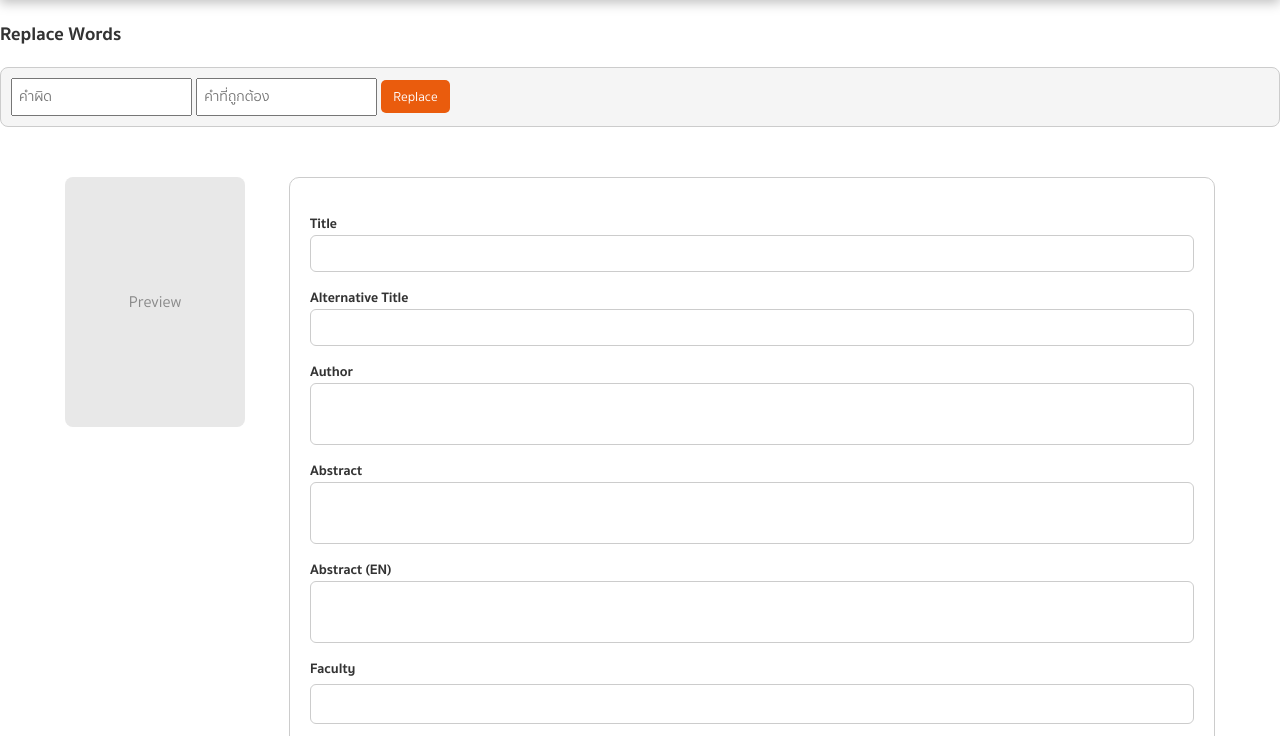
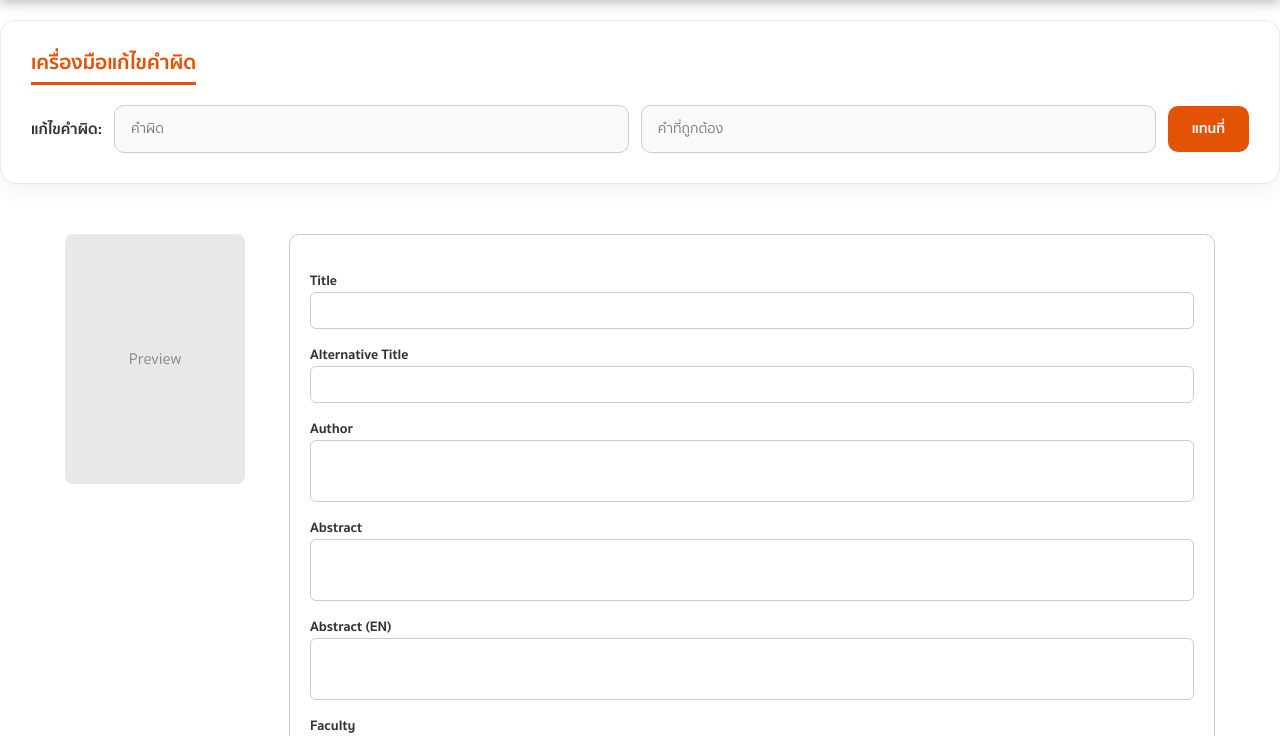
Before and after one commit to icephanthakarn/project_songkan, a Flask app: template templates/upload.html in a window 1280 px wide. Shown: the part 56-792 px from the top of the page. Run offline with Flask 3, Linux system fonts and the light colour scheme; the template is opened without the code that fills it, so the values that code supplies are empty; some libraries are stand-ins or nearby versions.

Commit message:
เกือบเสร็จ

```diff
--- a/app.py
+++ b/app.py
@@ -561,17 +561,20 @@ def edit_project(project_id):
         project.title_en = request.form['alt_title']
         project.author = request.form['author']
         project.abstract_th = request.form['abstract']
+        project.abstract_en = request.form['abstract_en']
         project.faculty = request.form['faculty']
         project.department = request.form['department']
         project.academic_year = request.form['academic_year']
         project.advisor = request.form['advisor']
         project.updated_by = session['user']['student_id']
-
-
         db.session.commit()
         return redirect(url_for('profile'))
 
-    return render_template('edit_project.html', project=project)
+    # ✅ สร้าง keywords_text จาก keywords_rel
+    keywords_text = ', '.join([kw.keyword_text for kw in project.keywords_rel])
+
+    return render_template('edit_project.html', project=project, keywords_text=keywords_text)
+
 
 def is_admin():
     user_session = session.get('user')
--- a/templates/upload.html
+++ b/templates/upload.html
@@ -145,6 +145,73 @@
     }
   }
 
+  .replace-tool {
+  background: #ffffff;
+  padding: 30px;
+  border-radius: 16px;
+  margin: 20px auto;
+  border: 1px solid #eaeaea;
+  box-shadow: 0 6px 20px rgba(0, 0, 0, 0.05);
+  max-width: 1728px;
+}
+
+.replace-title {
+  color: #E35205;
+  font-weight: bold;
+  font-size: 20px;
+  margin-top: -10px;
+  margin-bottom: 10px;
+  border-bottom: 3px solid #E35205;
+  display: inline-block;
+  padding-bottom: 4px;
+}
+
+.replace-fields {
+  display: flex;
+  flex-wrap: wrap;
+  gap: 12px;
+  align-items: center;
+  margin-top: 10px;
+}
+
+.replace-fields label {
+  font-weight: bold;
+  font-size: 15px;
+}
+
+.replace-fields input {
+  padding: 12px 16px;
+  font-size: 14px;
+  border-radius: 10px;
+  border: 1px solid #ccc;
+  flex: 1;
+  min-width: 180px;
+  background-color: #f9f9f9;
+  transition: 0.2s;
+}
+
+.replace-fields input:focus {
+  border-color: #E35205;
+  outline: none;
+  background-color: #fffefc;
+}
+
+.replace-action-btn {
+  background-color: #E35205;
+  color: white;
+  font-weight: bold;
+  padding: 12px 24px;
+  border: none;
+  border-radius: 10px;
+  font-size: 14px;
+  cursor: pointer;
+  transition: background-color 0.2s;
+}
+
+.replace-action-btn:hover {
+  background-color: #c84604;
+}
+
 
 
   </style>
@@ -162,7 +229,7 @@
       {% if user_logged_in %}
       <div class="profile-wrapper">
         <div class="profile-btn">
-          <div class="avatar-circle" style="background-color:  avatar_color ">
+          <div class="avatar-circle" style="background-color:  {{ avatar_color }} ">
             {{ first_letter }}
           </div>
           <span class="student-id">{{ student_id }}</span>
@@ -186,14 +253,17 @@
   </nav>
 </body>
 
-<h3>Replace Words</h3>
-<div id="replace-section">
-  <div class="replace-row">
-    <input type="text" placeholder="คำผิด" class="wrong-word" />
-    <input type="text" placeholder="คำที่ถูกต้อง" class="correct-word" />
-    <button type="button" onclick="replaceAndLog()">Replace</button>
+<div class="replace-tool">
+  <h3 class="replace-title">เครื่องมือแก้ไขคำผิด</h3>
+  <div class="replace-fields">
+    <label for="wrong-word">แก้ไขคำผิด:</label>
+    <input type="text" id="wrong-word" class="wrong-word" placeholder="คำผิด">
+    <input type="text" id="correct-word" class="correct-word" placeholder="คำที่ถูกต้อง">
+    <button class="replace-action-btn" type="button" onclick="replaceAndLog()">แทนที่</button>
   </div>
 </div>
+
+
 
 
 <div class="container">
@@ -416,7 +486,7 @@ const form = document.querySelector('.upload-form');
   .then(res => res.json())
   .then(data => {
     if (data.status === 'ok') {
-      alert('บันทึกคำแก้ไขแล้ว');
+
     } else {
       alert('เกิดข้อผิดพลาดในการบันทึก');
     }
```
Also changed, not shown: templates/edit_project.html (+34 -10 lines).
